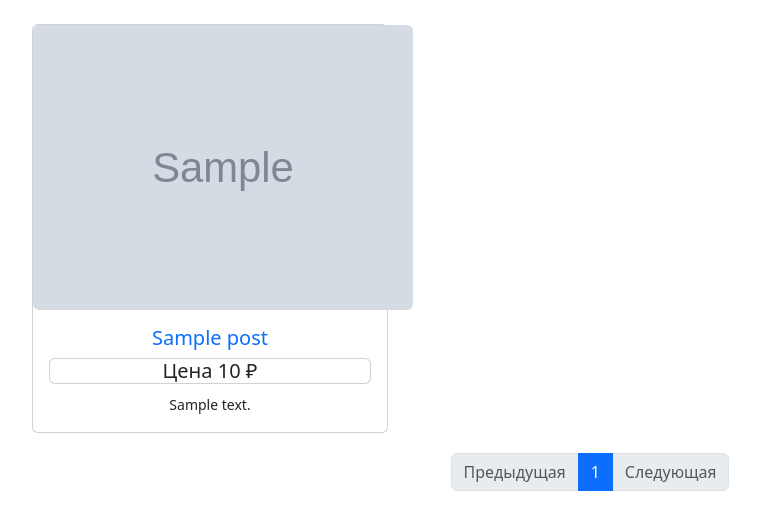
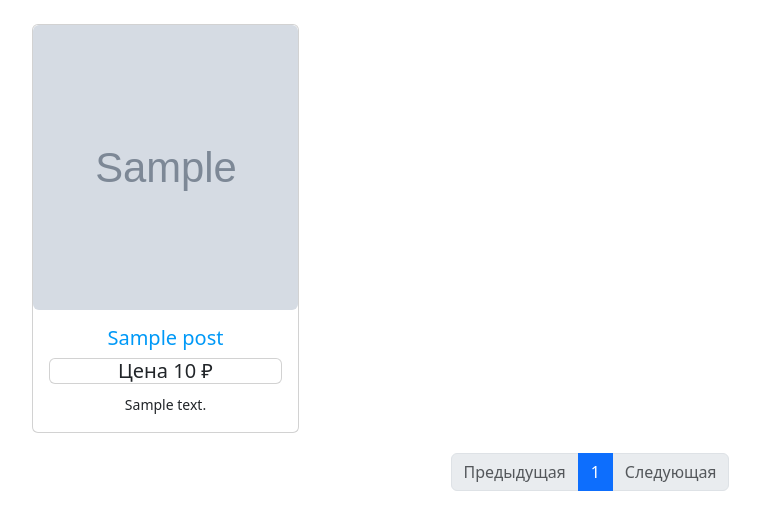
Before and after one commit to hodakoov/advertising_site, a Flask app: page / in a window 1280 px wide. Shown: the part 79-609 px from the top of the page, without its empty margins (50-810 px from the left). Run offline with Flask 3, Linux system fonts and the light colour scheme; tables that the repository leaves empty hold one stand-in row (values such as "Sample post"); grey boxes marked "Sample" are stand-in pictures.

Commit message:
FIX Правки по отображению (красоту навожу)

```diff
--- a/app/routes.py
+++ b/app/routes.py
@@ -8,7 +8,7 @@ bp = Blueprint('index', __name__)
 @bp.route('/')
 def index():
     page = request.args.get('page', 1, type=int)
-    pagination = Post.query.paginate(page=page, per_page=6)
+    pagination = Post.query.paginate(page=page, per_page=8)
     return render_template('index.html', pagination=pagination)
 
 
--- a/app/templates/base.html
+++ b/app/templates/base.html
@@ -7,6 +7,22 @@
      <link href="https://cdn.jsdelivr.net/npm/bootstrap@5.3.2/dist/css/bootstrap.min.css"
            rel="stylesheet" integrity="sha384-T3c6CoIi6uLrA9TneNEoa7RxnatzjcDSCmG1MXxSR1GAsXEV/Dwwykc2MPK8M2HN"
            crossorigin="anonymous">
+  <style>
+      .name-item {
+          color: rgb(0, 153, 247);
+          transition: color .2s ease-in-out;
+      }
+        .name-item:hover {
+          color: rgb(220, 20, 60);
+      }
+        .btn-item:hover {
+            background-color: transparent;
+            transition: all .2s ease-in-out;
+      }
+        .btn-item:hover {
+            background-color: rgba(169, 169, 169, 0.24);
+      }
+  </style>
   </head>
   <body>
   <div class="container">
--- a/app/templates/carousel_image.html
+++ b/app/templates/carousel_image.html
@@ -1,6 +1,6 @@
 {% block carousel %}
 
-        <div id="carouselExampleAutoplaying" class="carousel slide" data-bs-ride="carousel">
+        <div id="carouselExampleAutoplaying" class="carousel slide" data-bs-ride="carousel" style="background-color: rgba(169,169,169,0.36)">
             <div class="carousel-inner">
                 {% for image in images %}
                 <div class="carousel-item {% if loop.index == 1 %}active{% endif %}" data-bs-interval="3000">
--- a/app/templates/detail_page.html
+++ b/app/templates/detail_page.html
@@ -7,12 +7,12 @@
     <div class="container">
         <div class="row">
             <div class="col-6">
-                <h3>{{ post.title }}</h3>
+                <h3 style="margin-bottom: 20px">{{ post.title }}</h3>
                 {% include 'carousel_image.html' %}
 {#                <img style="height: 285px; object-fit: contain" class="rounded mx-auto d-block"#}
 {#                     src="{{ post.image_url }}"/>#}
                 <p></p>
-                <h6>Описание</h6>
+                <h4 style="margin-top: 20px">Описание</h4>
                 <p>{{ post.description }}</p>
                 <div class="card-footer border-top">
                     <small class="text-body-secondary">
@@ -24,7 +24,7 @@
             <div class="col-4">
                 <h3>Цена: {{ "{:,}".format(post.price) }} ₽</h3>
                 <br>
-                <h4>Адрес</h4>
+                <h6>Адрес</h6>
                 <p>{{ post.address }}</p>
                 <p></p>
             </div>
--- a/app/templates/index.html
+++ b/app/templates/index.html
@@ -5,24 +5,23 @@
 {% block content %}
 
     <div class="container text-center">
-        <div class="row row-cols-1 row-cols-md-3 g-4">
+        <div class="row row-cols-1 row-cols-sm-2 row-cols-xl-4 g-3">
             {% for post in pagination.items %}
                 <div class="col">
-                    <div class="card h-100 ">
-                        <a href="{{ url_for('index.detail_ad', ad_id=post.ad_id) }}">
-                            <img style="height: 285px; object-fit: contain" class="rounded mx-auto d-block"
+                    <a class=" text-right link-underline link-underline-opacity-0 text-center card h-100" style="max-width: 360px; margin: 0 auto;" href="{{ url_for('index.detail_ad', ad_id=post.ad_id) }}">
+                        <div style="display: flex; justify-content: center; overflow: hidden; height: 285px; width: 100%;">
+                            <img style="height: 100%; width: 100%; object-fit: cover" class="rounded mx-auto d-block"
                                  src="{{ post.image_url }}"/>
-                        </a>
+                        </div>
                         <div class="card-body">
-                            <a class="text-right link-offset-2 link-offset-3-hover link-underline link-underline-opacity-0 text-center"
-                               style="--bs-link-hover-color-rgb: 220, 20, 60;"
-                               href="{{ url_for('index.detail_ad', ad_id=post.ad_id) }}">
+                            <div class=" text-right link-underline-opacity-0 text-center name-item"
+                           >
                                 <h5 class="link-underline-success">{{ post.title }}</h5>
-                            </a>
-                            <h5 class="card text-center"> Цена {{ "{:,}".format(post.price) }} ₽</h5>
+                            </div>
+                            <h5 class=" card text-center btn-item"> Цена {{ "{:,}".format(post.price) }} ₽</h5>
                             <small> {{ post.address }}</small>
                         </div>
-                    </div>
+                    </a>
                 </div>
             {% endfor %}
         </div>
```
